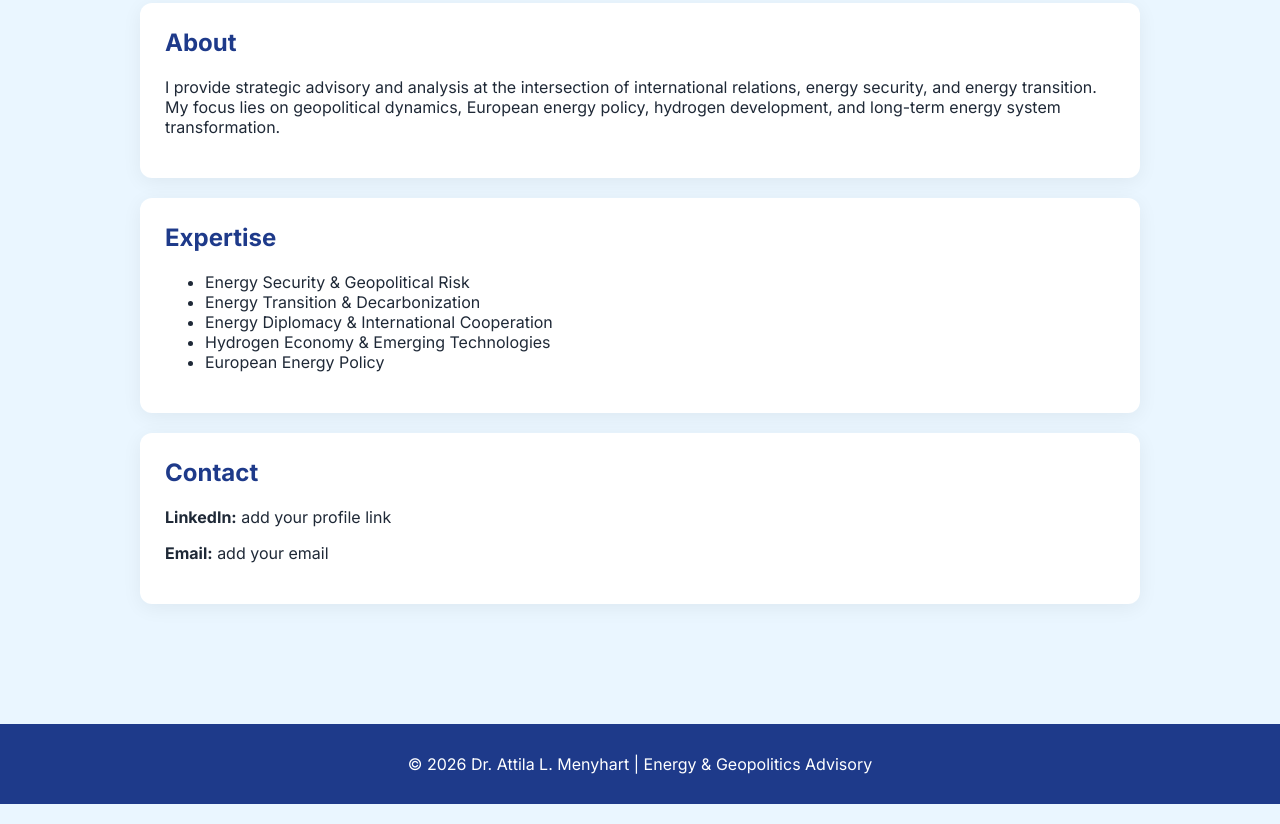
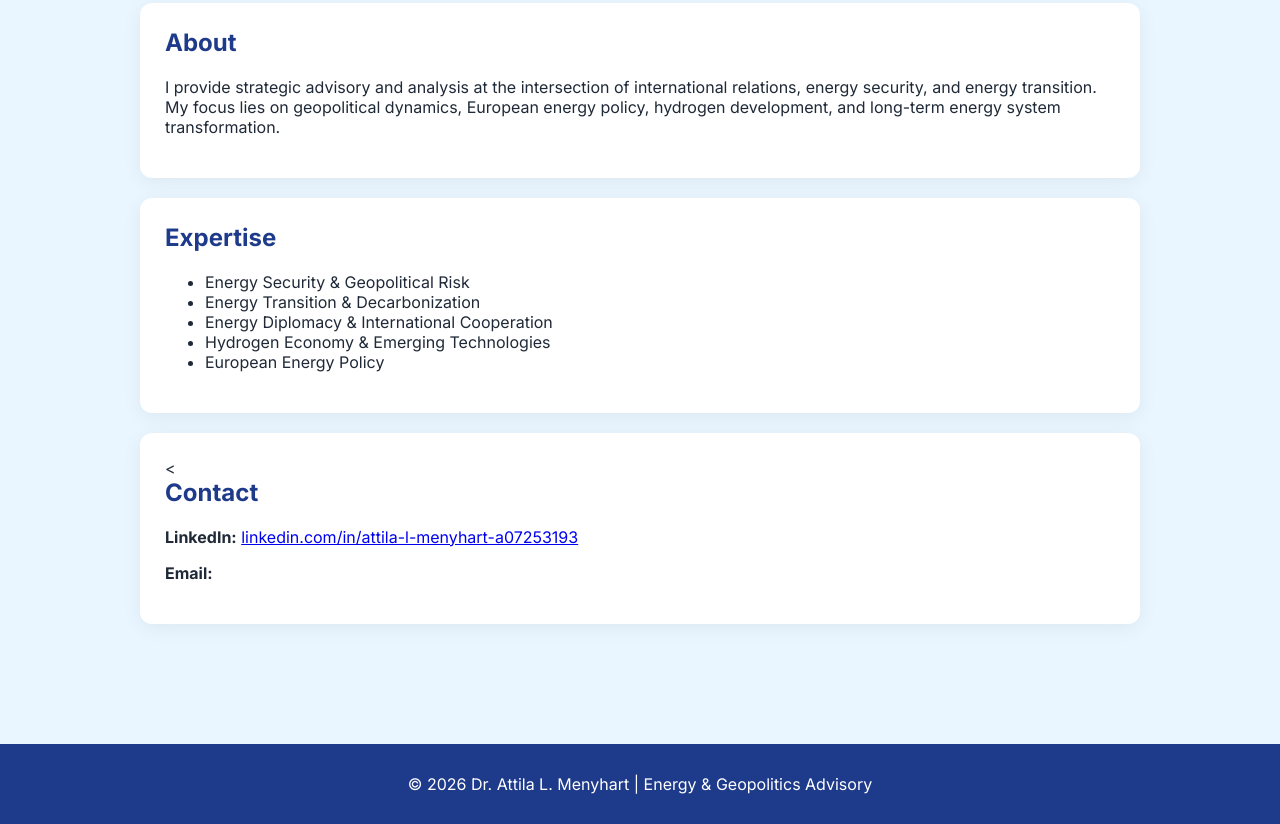
Before and after one commit to attilamenyhart/attilamenyhart.github.io, a plain HTML site: page index.html in a window 1280 px wide. Shown: the part 984-1808 px from the top of the page. Drawn offline with Linux system fonts and the light colour scheme.

Commit message:
Update index.html

```diff
--- a/index.html
+++ b/index.html
@@ -176,9 +176,17 @@
     </div>
 
     <div class="card" id="contact">
-        <h2>Contact</h2>
-        <p><b>LinkedIn:</b> add your profile link</p>
-        <p><b>Email:</b> add your email</p>
+        <<h2>Contact</h2>
+<p><b>LinkedIn:</b>
+<a href="https://www.linkedin.com/in/attila-l-menyhart-a07253193/" target="_blank">
+linkedin.com/in/attila-l-menyhart-a07253193
+</a>
+</p>
+
+<p><b>Email:</b>
+<a href="mailto:amenyhart1971@gmail.com">
+</a>
+</p>
     </div>
 
 </div>
```
